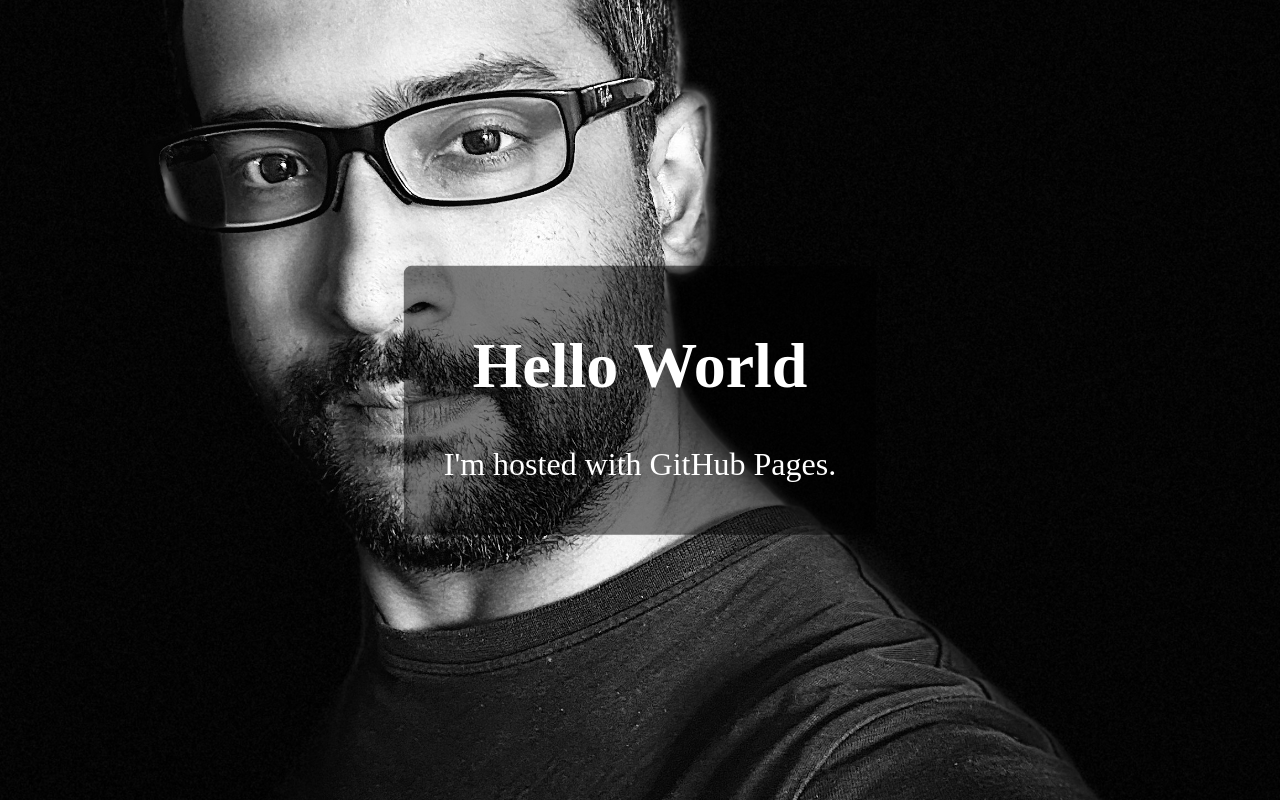
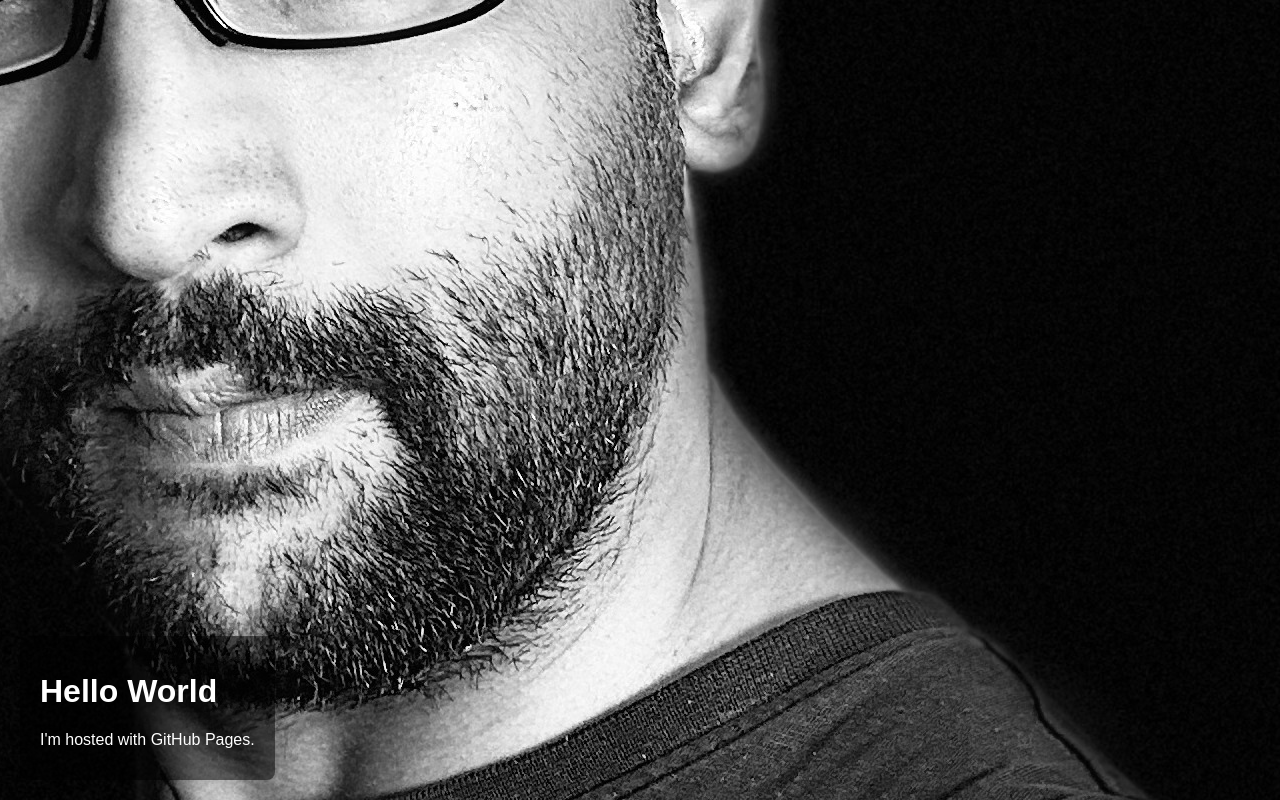
Before and after one commit to aditya-name/aditya-name.github.io, a plain HTML site: page index.html in a window 1280 px wide. Drawn offline with Linux system fonts and the light colour scheme.

Commit message:
Update index.html

```diff
--- a/index.html
+++ b/index.html
@@ -2,45 +2,47 @@
 <html lang="en">
 <head>
   <meta charset="UTF-8">
-  <title>Full Screen Image</title>
+  <title>Fullscreen Image (Unscaled, Bottom Text)</title>
   <style>
     html, body {
       margin: 0;
       padding: 0;
       height: 100%;
+      overflow: hidden;
+      background-color: black; /* background behind the image */
     }
 
-    .fullscreen-image {
+    .container {
       position: relative;
       width: 100%;
-      height: 100vh;
-      overflow: hidden;
+      height: 100%;
     }
 
-    .fullscreen-image img {
-      width: 100%;
-      height: 100%;
-      object-fit: cover;
+    img {
+      position: absolute;
+      top: 50%;
+      left: 50%;
+      transform: translate(-50%, -50%);
+      max-width: none;
+      max-height: none;
     }
 
     .overlay-text {
       position: absolute;
-      top: 50%;
-      left: 50%;
-      transform: translate(-50%, -50%);
+      bottom: 20px;
+      left: 20px;
       color: white;
-      font-size: 2em;
       background-color: rgba(0, 0, 0, 0.5);
-      padding: 20px 40px;
+      padding: 15px 20px;
       border-radius: 8px;
-      text-align: center;
+      font-family: sans-serif;
     }
   </style>
 </head>
 <body>
 
-  <div class="fullscreen-image">
-    <img src="./Aditya.jpg" alt="Full Screen">
+  <div class="container">
+    <img src="./Aditya.jpg" alt="Centered Image">
     <div class="overlay-text">
       <h1>Hello World</h1>
       <p>I'm hosted with GitHub Pages.</p>
```
